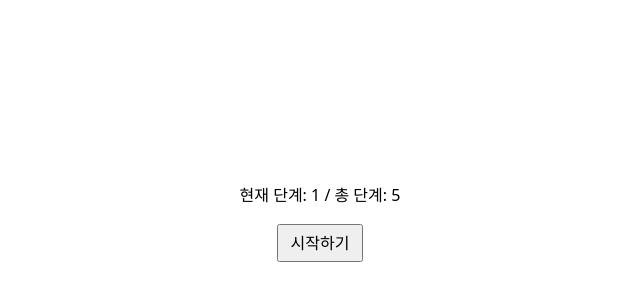
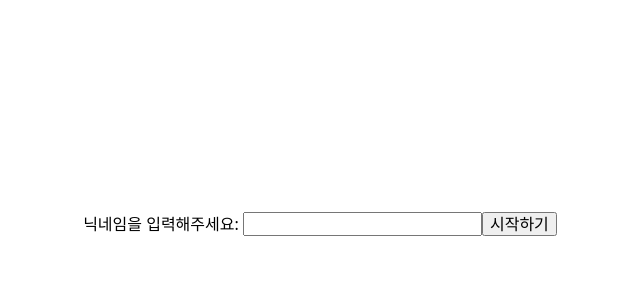
Before and after one commit to se-ul/cognitive-effect-of-blur-ui-experiment, a Next.js app: page / in a window 1280 px wide. Shown: the part 176-476 px from the top of the page, without its empty margins (320-960 px from the left). Built offline with nearby package versions, Linux system fonts and the light colour scheme.

Commit message:
feat: record results

```diff
--- a/package.json
+++ b/package.json
@@ -11,6 +11,7 @@
   "dependencies": {
     "@emotion/react": "^11.9.0",
     "@emotion/styled": "^11.8.1",
+    "firebase": "^9.8.3",
     "next": "12.1.6",
     "react": "18.1.0",
     "react-dom": "18.1.0"
--- /dev/null
+++ b/pages/result.ts
@@ -0,0 +1,3 @@
+import Result from "../src/pages/Result";
+
+export default Result;
--- a/src/data/exp.ts
+++ b/src/data/exp.ts
@@ -1,6 +1,6 @@
 export const numberOfBackgroundTargetsPerPage = 20;
 export const numberOfModalTargetsPerPage = 9;
-export const numberOfSets = 5;
+export const numberOfSets = 3;
 
 export const expData = [
   {
--- a/src/hooks/useTargetsPerPage.ts
+++ b/src/hooks/useTargetsPerPage.ts
@@ -1,10 +1,11 @@
-import { useState } from "react";
+import { useEffect, useState } from "react";
 import { TargetModel } from "../models";
 
 export function useTargetsPerPage(
   initialValues: number[],
   page: number,
-  numberOfTargetsPerPage: number
+  numberOfTargetsPerPage: number,
+  experimentPage: number
 ) {
   const [targets, setTargets] = useState<TargetModel[]>(
     initialValues.map((value) => ({ value, checked: false }))
@@ -29,6 +30,10 @@ export function useTargetsPerPage(
       ...targets.slice(endIndex),
     ]);
 
+  useEffect(() => {
+    setTargets(initialValues.map((value) => ({ value, checked: false })));
+  }, [experimentPage]);
+
   return {
     currentTargets,
     targetCount,
--- /dev/null
+++ b/src/modules/firebase.ts
@@ -0,0 +1,21 @@
+import { initializeApp } from "firebase/app";
+import { addDoc, collection, getFirestore } from "firebase/firestore";
+
+const firebaseConfig = {
+  apiKey: "AIzaSyAz7nA1rpTe5OaDToZdED47pIg9HKEbuBE",
+  authDomain: "blur-ui-experiment.firebaseapp.com",
+  projectId: "blur-ui-experiment",
+  storageBucket: "blur-ui-experiment.appspot.com",
+  messagingSenderId: "393239884528",
+  appId: "1:393239884528:web:a5d4185615dbfbac4e0835",
+};
+
+const firebaseApp = initializeApp(firebaseConfig);
+const firestoreDB = getFirestore(firebaseApp);
+
+export async function recordResult(result: any) {
+  const docRef = collection(firestoreDB, "results");
+  await addDoc(docRef, {
+    value: JSON.stringify(result),
+  });
+}
--- a/src/pages/Home.tsx
+++ b/src/pages/Home.tsx
@@ -1,6 +1,7 @@
 import styled from "@emotion/styled";
 import type { NextPage } from "next";
 import Head from "next/head";
+import { useRouter } from "next/router";
 import { useEffect, useState } from "react";
 import { Modal, TargetGroup } from "../components";
 import {
@@ -10,8 +11,12 @@ import {
   numberOfSets,
 } from "../data/exp";
 import { useTargetsPerPage } from "../hooks";
+import { recordResult } from "../modules/firebase";
 
 const Home: NextPage = () => {
+  const router = useRouter();
+  const [userName, setUserName] = useState("");
+  const [userNameInput, setUserNameInput] = useState("");
   const [rest, setRest] = useState(true);
   const [experimentPage, setExperimentPage] = useState(0);
   const [page, setPage] = useState(0);
@@ -34,7 +39,8 @@ const Home: NextPage = () => {
   } = useTargetsPerPage(
     expData[experimentPage].backgroundValues,
     page,
-    numberOfBackgroundTargetsPerPage
+    numberOfBackgroundTargetsPerPage,
+    experimentPage
   );
   const {
     currentTargets: currentModalTargets,
@@ -43,7 +49,8 @@ const Home: NextPage = () => {
   } = useTargetsPerPage(
     expData[experimentPage].modalValues,
     page,
-    numberOfModalTargetsPerPage
+    numberOfModalTargetsPerPage,
+    experimentPage
   );
 
   useEffect(() => {
@@ -55,8 +62,9 @@ const Home: NextPage = () => {
 
   useEffect(() => {
     if (page >= numberOfSets) {
-      setExperimentPage((page) => page + 1);
-      setPage(0);
+      recordResult({ name: userName, result });
+      setResult([]);
+      router.replace(`/result?group=0&experimentType=${experimentPage + 1}`);
     }
   }, [page]);
 
@@ -68,7 +76,20 @@ const Home: NextPage = () => {
         <link rel="icon" href="/favicon.ico" />
       </Head>
 
-      {rest ? (
+      {userName === "" ? (
+        <RestContainer>
+          <CheckInForm>
+            <label htmlFor="userName">닉네임을 입력해주세요: </label>
+            <input
+              id="userName"
+              type="text"
+              value={userNameInput}
+              onChange={(event) => setUserNameInput(event.target.value)}
+            />
+            <button onClick={() => setUserName(userNameInput)}>시작하기</button>
+          </CheckInForm>
+        </RestContainer>
+      ) : rest ? (
         <RestContainer>
           현재 단계: {page + 1} / 총 단계: {numberOfSets}
           <StartButton
@@ -105,7 +126,6 @@ const Home: NextPage = () => {
                     correctness,
                   },
                 ]);
-                console.log(result);
               }}
             />
           </Content>
@@ -126,7 +146,6 @@ const Home: NextPage = () => {
                       correctness,
                     },
                   ]);
-                  console.log(result);
                 }}
               />
             )}
@@ -167,3 +186,7 @@ const StartButton = styled.button`
   padding: 8px 12px;
   margin-top: 20px;
 `;
+
+const CheckInForm = styled.form`
+  background-color: white;
+`;
```
Also changed, not shown: src/pages/Result.tsx (added, +12 -0 lines), pages/index.ts (renamed from pages/index.tsx), 1 other file (tests, documents, lock files or other folders).
